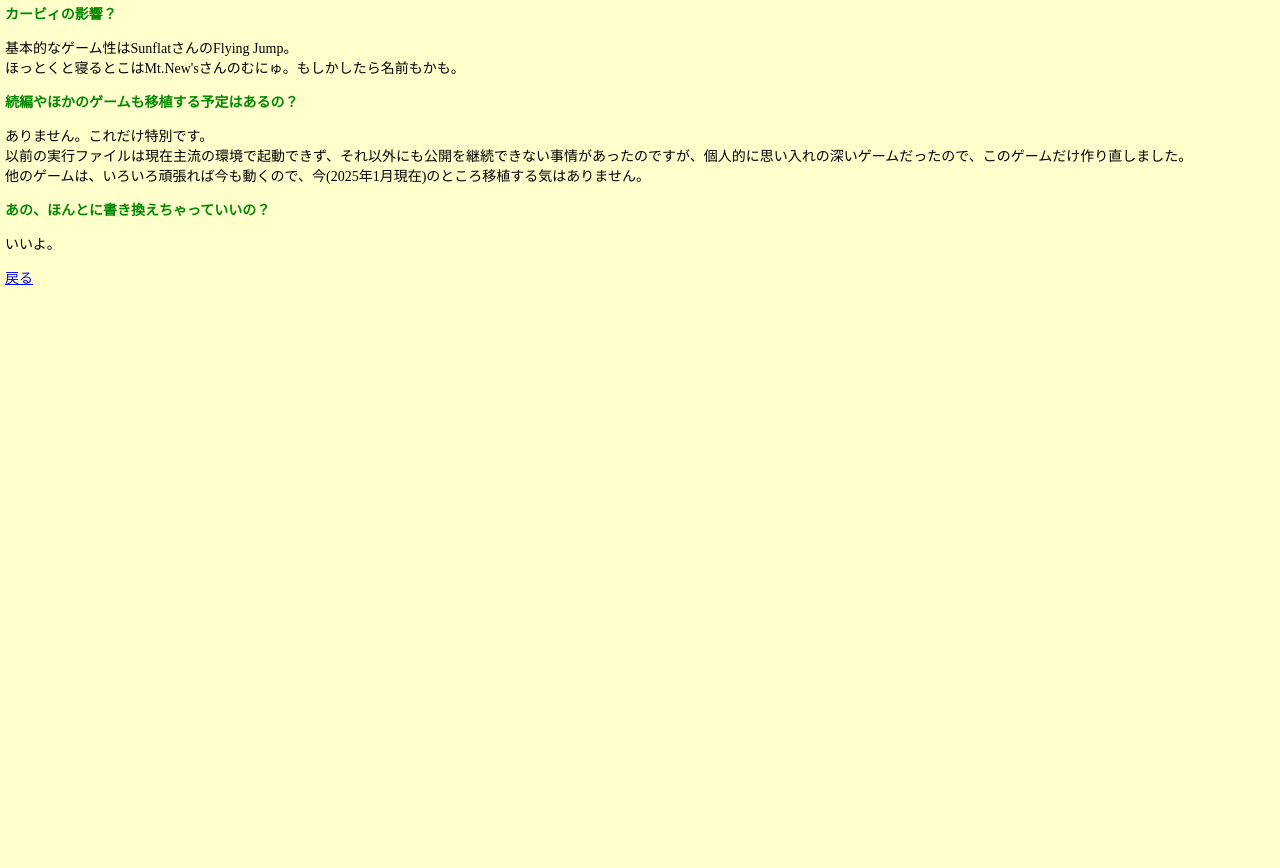
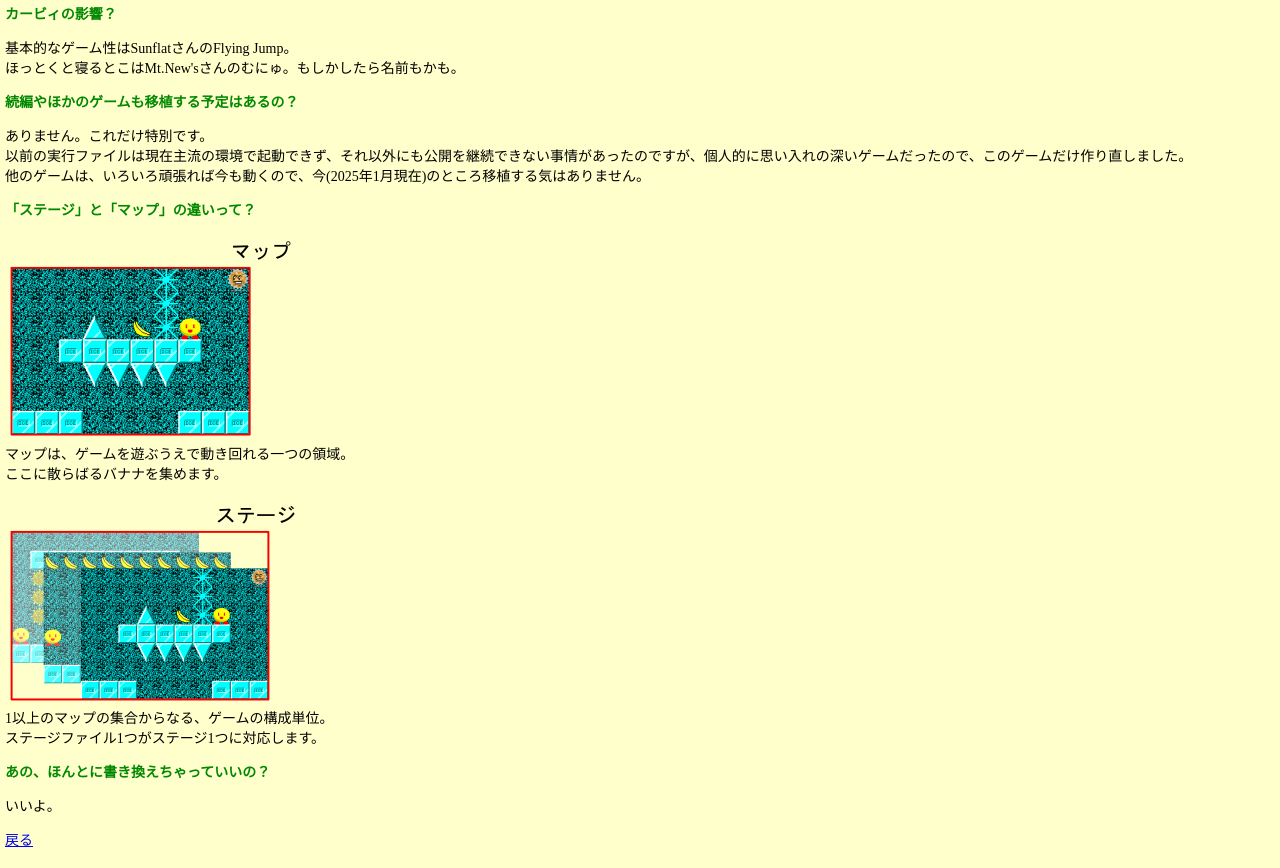
Before and after one commit to mifumi323/funya1_wpf, a plain HTML site: page funya1_wpf/Help/qanda.html in a window 1280 px wide. Shown: the part 733-1601 px from the top of the page. Before the commit the page ends 1039 px from the top, so only its background shows below. Drawn offline with Linux system fonts and the light colour scheme.

Commit message:
ヘルプにマップとステージの説明追記
#17

```diff
--- a/funya1_wpf/Help/qanda.html
+++ b/funya1_wpf/Help/qanda.html
@@ -70,6 +70,21 @@
             <br>
             他のゲームは、いろいろ頑張れば今も動くので、今(2025年1月現在)のところ移植する気はありません。
         </p>
+        <h2>「ステージ」と「マップ」の違いって？</h2>
+        <p>
+            <img src="glossary-map.png" alt="マップの図">
+            <br>
+            マップは、ゲームを遊ぶうえで動き回れる一つの領域。
+            <br>
+            ここに散らばるバナナを集めます。
+        </p>
+        <p>
+            <img src="glossary-stage.png" alt="ステージの図">
+            <br>
+            1以上のマップの集合からなる、ゲームの構成単位。
+            <br>
+            ステージファイル1つがステージ1つに対応します。
+        </p>
         <h2>あの、ほんとに書き換えちゃっていいの？</h2>
         <p>
             いいよ。
```
Also changed, not shown: funya1_wpf/Help/glossary-map.png (added), funya1_wpf/Help/glossary-stage.png (added), 1 other file.
